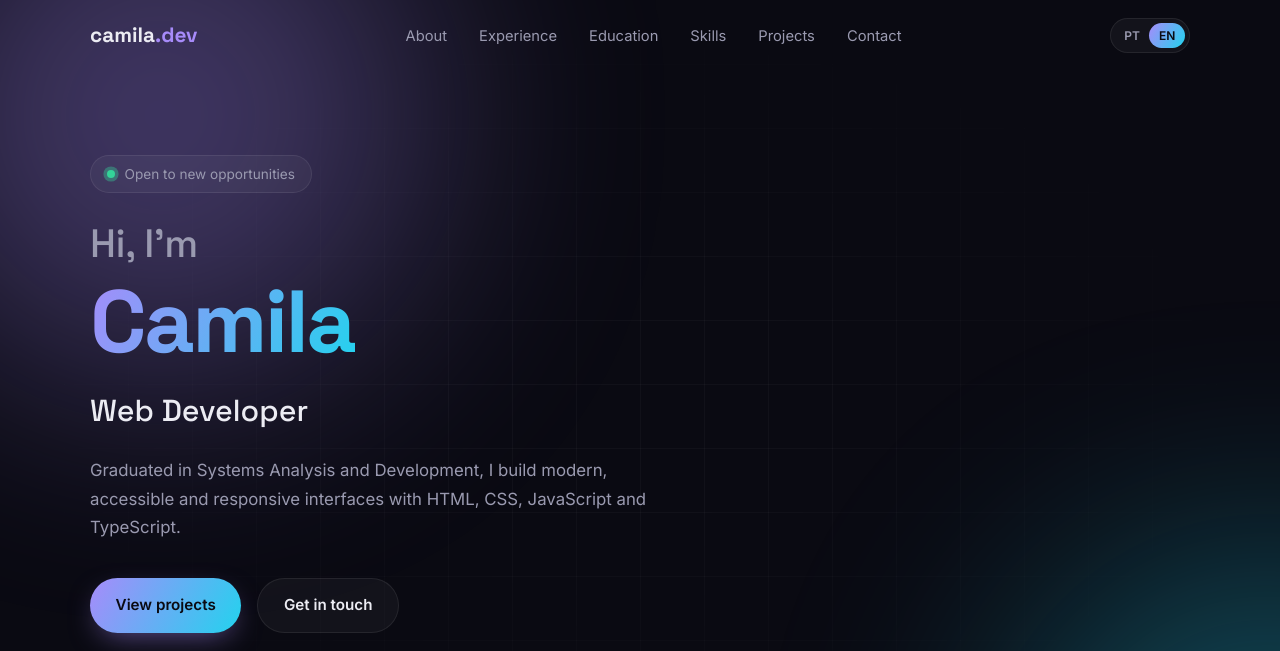
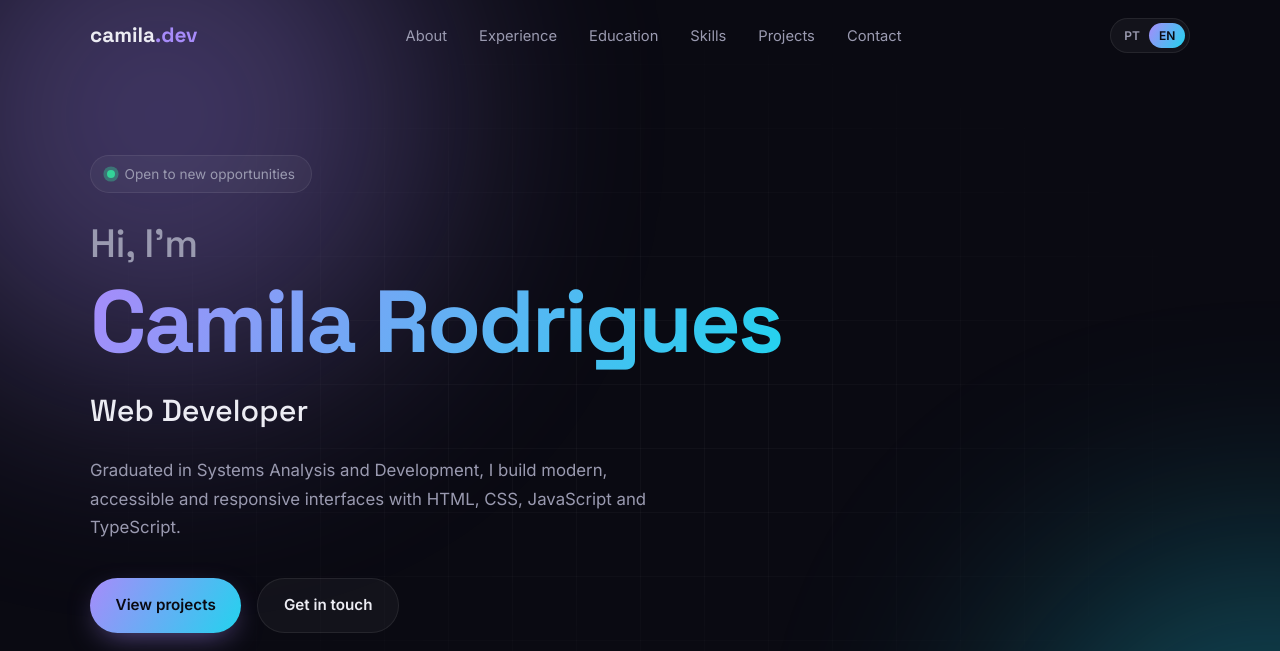
Before and after one commit to camilagermanoo/camilagermanoo.github.io, a plain HTML site: page index.html in a window 1280 px wide. Shown: the top 651 px of the page. Drawn offline with Linux system fonts and the light colour scheme; animation ran at ten frames a second.

Commit message:
feat: exibe nome completo na apresentação e no rodapé

```diff
--- a/index.html
+++ b/index.html
@@ -51,7 +51,7 @@
       </p>
       <h1 class="hero__title reveal">
         <span data-i18n="hero.greeting">Olá, eu sou a</span>
-        <span class="gradient-text">Camila</span>
+        <span class="gradient-text">Camila Rodrigues</span>
       </h1>
       <p class="hero__role reveal" data-i18n="hero.role">Desenvolvedora Web</p>
       <p class="hero__description reveal" data-i18n="hero.description">
@@ -209,7 +209,7 @@
   </main>
 
   <footer class="footer container">
-    <p>&copy; <span id="year"></span> Camila. <span data-i18n="footer.rights">Todos os direitos reservados.</span></p>
+    <p>&copy; <span id="year"></span> Camila Rodrigues. <span data-i18n="footer.rights">Todos os direitos reservados.</span></p>
   </footer>
 
   <script src="assets/js/main.js"></script>
```
